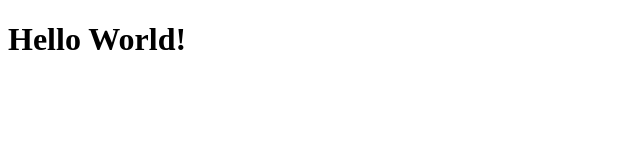
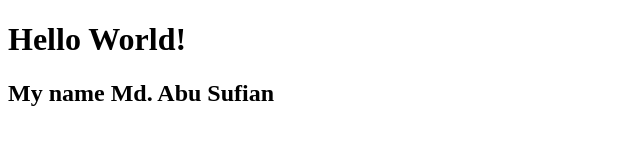
Before and after one commit to sufiancse/my-first-repo, a plain HTML site: page index.html in a window 1280 px wide. Shown: the whole page, without its empty margins (0-640 px from the left). Drawn offline with Linux system fonts and the light colour scheme.

Commit message:
my second commit

```diff
--- a/index.html
+++ b/index.html
@@ -7,5 +7,6 @@
 </head>
 <body>
     <h1>Hello World!</h1>
+    <h2>My name Md. Abu Sufian</h2>
 </body>
 </html>
```
